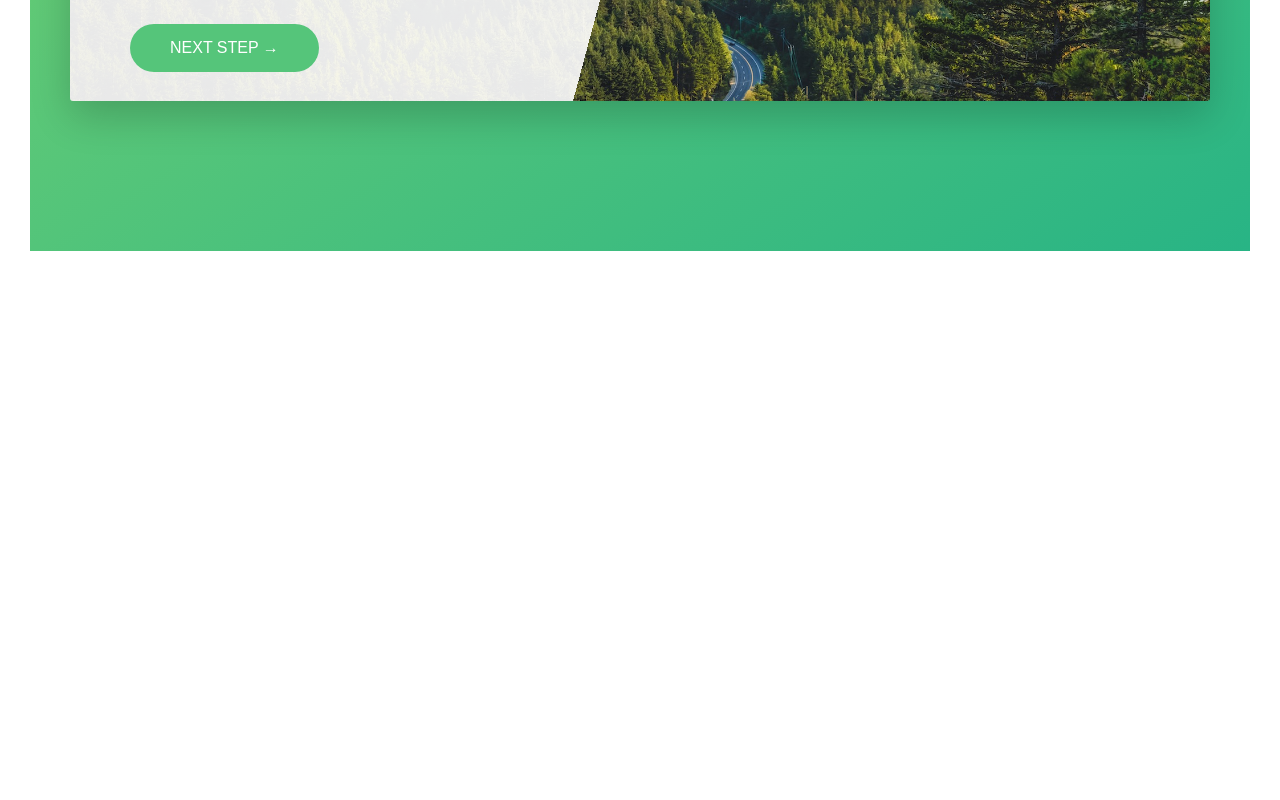
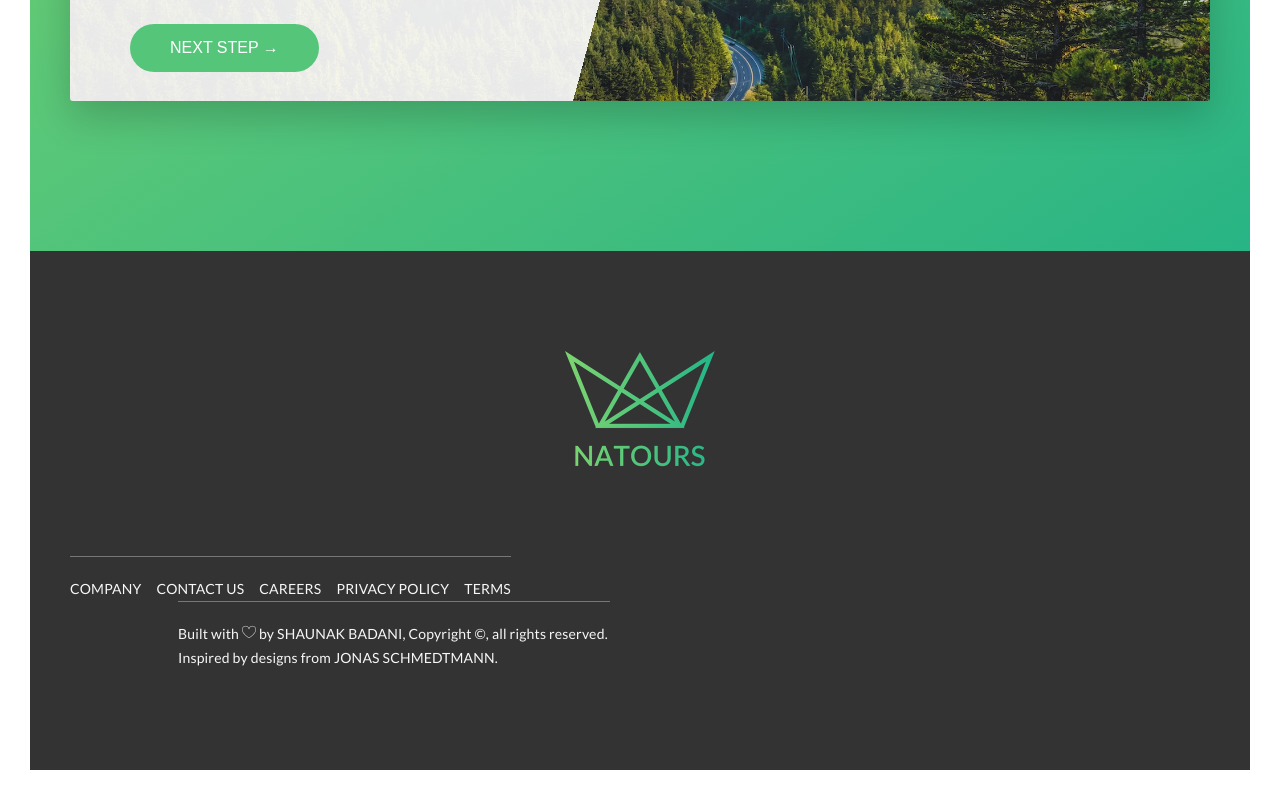
Before and after one commit to shaunak-badani/Natours-React, a React (Vite) app: page / in a window 1280 px wide. Shown: the part 7115-7915 px from the top of the page. Before the commit the page ends 7396 px from the top, so only its background shows below. Built offline with nearby package versions, Linux system fonts and the light colour scheme.

Commit message:
Completed footer implementation

```diff
--- a/src/App.tsx
+++ b/src/App.tsx
@@ -8,6 +8,7 @@ import "./components/Card.scss";
 import Tours from './pages/SectionTours';
 import Stories from './pages/Stories';
 import Booking from './pages/Booking';
+import Footer from './pages/Footer';
 
 function App() {
   return (
@@ -22,6 +23,7 @@ function App() {
           <Stories />
           <Booking />
         </main>
+        <Footer />
       </section>
     </>
   )
--- /dev/null
+++ b/src/pages/Footer.scss
@@ -0,0 +1,68 @@
+@use "../styles/variables" as *;
+
+.footer {
+    background-color: $color-grey-dark-3;
+    padding: 10rem 0;
+    font-size: 1.4rem;
+    color: $color-grey-light-1;
+
+    &LogoBox {
+        // text align only centers inline elements
+        // since image is
+        text-align: center;
+        margin-bottom: 8rem;
+    }
+
+    &Logo {
+        width: 15rem;
+        height: auto;
+    }
+
+    &Navigation {
+        border-top: 1px solid $color-grey-dark;
+        padding-top: 2rem;
+
+        // This works because inline block does not occupy 100% of the width, only how much it needs
+        display: inline-block;
+    }
+
+    &List {
+        list-style: none;
+    }
+
+    &Item {
+        display: inline-block;
+
+        &:not(:last-child) {
+            margin-right: 1.5rem;
+        }
+    }
+
+    &Link {
+
+        &:link,
+        &:visited {
+            color: inherit;
+            background-color: $color-grey-dark-3;
+            text-decoration: none;
+            text-transform: uppercase;
+            display: inline-block;
+            transition: all 0.2s;
+        }
+
+        &:hover,
+        &:active {
+            color: $color-primary;
+            box-shadow: 0 1rem 2rem rgba($color-black, 0.4);
+            transform: rotate(5deg) scale(1.3);
+        }
+    }
+
+    &Copyright {
+        color: $color-grey-light-1;
+        border-top: 1px solid $color-grey-dark;
+        padding-top: 2rem;
+        width: 80%;
+        float: right;
+    }
+}
--- /dev/null
+++ b/src/pages/Footer.tsx
@@ -0,0 +1,36 @@
+import "./Footer.scss";
+import logo from "../assets/img/logo-green-2x.png";
+import Row from "../components/Row";
+import Col from "../components/Col";
+
+const Footer = () => {
+
+    return (
+        <footer className="footer">
+            <div className="footerLogoBox">
+                <img src={logo} alt="Full logo" className="footerLogo" />
+            </div>
+            <Row>
+                <Col length={1} total={2}>
+                    <div className="footerNavigation">
+                        <ul className="footerList">
+                            <li className="footerItem"><a href="#" className="footerLink">Company</a></li>
+                            <li className="footerItem"><a href="#" className="footerLink">Contact us</a></li>
+                            <li className="footerItem"><a href="#" className="footerLink">Careers</a></li>
+                            <li className="footerItem"><a href="#" className="footerLink">Privacy policy</a></li>
+                            <li className="footerItem"><a href="#" className="footerLink">Terms</a></li>
+                        </ul>
+                    </div>
+                </Col>
+                <Col length={1} total={2}>
+                    <p className="footerCopyright">
+                        Built with <i className="icon-basic-heart" /> by <a href="https://shaunak-badani.github.io" className="footerLink">Shaunak Badani</a>, Copyright &copy;, all rights reserved.
+                        Inspired by designs from <a href="https://jonas.io/" className="footerLink">Jonas Schmedtmann</a>.
+                    </p>
+                </Col>
+            </Row>
+        </footer>
+    )
+}
+
+export default Footer;
--- a/src/styles/_variables.scss
+++ b/src/styles/_variables.scss
@@ -15,6 +15,7 @@ $color-grey-light-2: #eee;
 
 $color-grey-dark: #777;
 $color-grey-dark-2: #999;
+$color-grey-dark-3: #333;
 
 $color-white: #fff;
 $color-black: #000;
```
